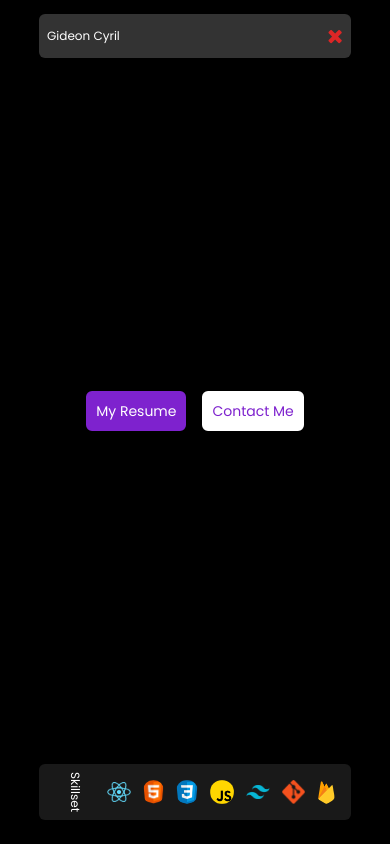
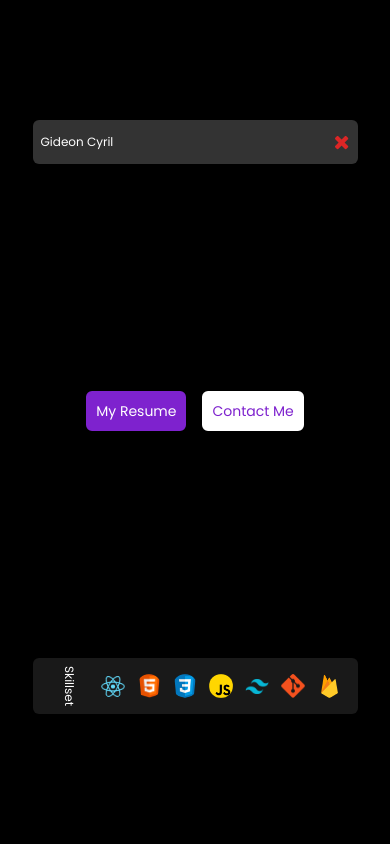
Before and after one commit to IamUnike/my-portfolio, a React (Vite) app: page / in a window 390 px wide. Both pictures are taken after a click on the icon 340 px from the left and 38 px from the top of the page. Shown: the top 844 px of the page. Built offline with nearby package versions, Linux system fonts and the light colour scheme.

Commit message:
Update MobileNav.jsx

```diff
--- a/src/Pages/MobileNav.jsx
+++ b/src/Pages/MobileNav.jsx
@@ -12,22 +12,22 @@ import { motion } from "framer-motion"
 const MobileNav = ({mobileNav, setMobileNav}) => {
     return (
         <motion.nav
-            className='text-white h-screen w-full top-0 z-80 fixed bg-black flex flex-col items-center justify-between pb-6 pt-3.5'
+            className='text-white h-screen w-full top-0 z-80 fixed bg-black flex flex-col items-center justify-around pb-6 pt-3.5'
             initial={{scale: 0}} animate={{scale: [0, 2, .7, 1]}} transition={{duration: 1, ease:'easeIn'}}  exit={{scale: 0, opacity:0}} >
 
-                <div className='bg-secondary-200 rounded-md p-2 flex justify-between w-4/5  items-center'>
+                <div className='bg-secondary-200 rounded-md p-2 flex justify-between w-5/6  items-center'>
                     <p className='text-xs font-poppins'> Gideon Cyril </p>
 
                     <i className='fa fa-close text-red-600 text-xl cursor-pointer' onClick={ () => setMobileNav(!mobileNav)}></i>
                 </div>
 
-                <div className='p-4 w-4/5 flex justify-center items-center gap-4'>
+                <div className='p-4 w-5/6 flex justify-center items-center gap-4'>
                    <a href={resume} download className='bg-purple-700 text-white text-sm rounded-md p-2 hover:bg-transparent border-2 border-purple-700 font-poppins duration-300 cursor-pointer'> My Resume </a>
 
                   <a href='mailto:gideontech21@gmail.com' className='bg-white text-sm text-purple-700 rounded-md p-2 hover:bg-transparent border-2 border-white font-poppins duration-300'> Contact Me </a>
                 </div>
 
-                <div className='rounded-md p-4 w-4/5 flex justify-center items-center gap-3 overflow-auto bg-secondary-200 bg-opacity-50'>
+                <div className='rounded-md p-4 w-5/6 flex justify-center items-center gap-3 overflow-auto bg-secondary-200 bg-opacity-50'>
                     <p className='text-xs font-poppins transform rotate-90'> Skillset  </p>
 
                     <img src={reactImg} alt="react" className='skill-img' loading='lazy' />
```
